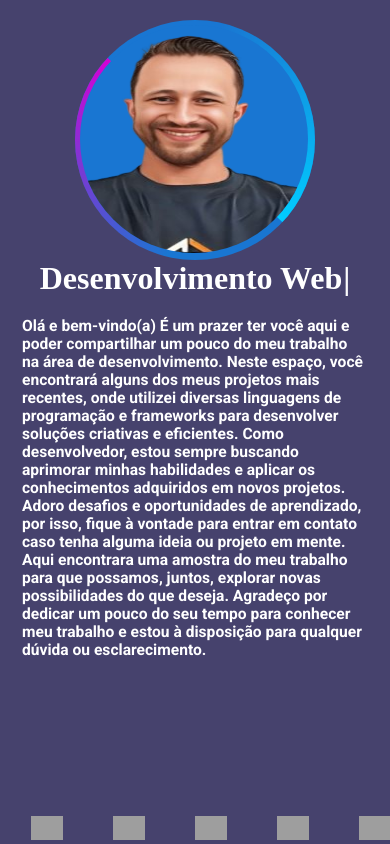
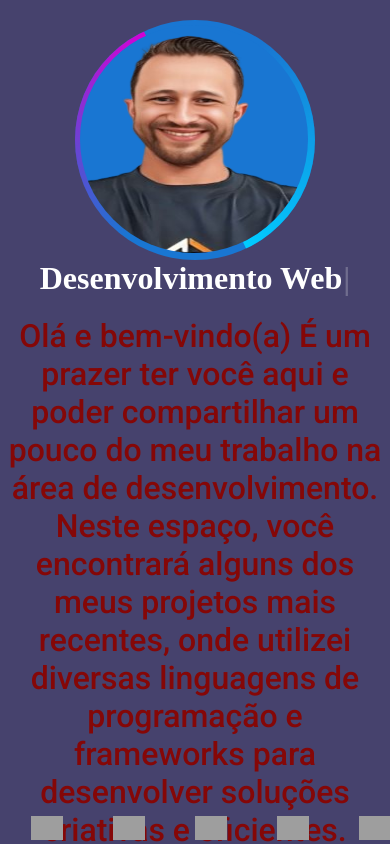
Before and after one commit to WINDSONAMORIM/portifolio, a React (Create React App) app: page / in a window 390 px wide. Shown: the top 844 px of the page. Built offline with nearby package versions, Linux system fonts and the light colour scheme; grey boxes are pictures that could not be loaded.

Commit message:
feat: Ajusta css para responsividade

```diff
--- /dev/null
+++ b/src/components/about/index.tsx
@@ -0,0 +1,25 @@
+import React from 'react'
+import './style.css';
+
+export const About = () => {
+    return(
+        <>
+          <p>
+              Olá e bem-vindo(a) É um prazer ter você aqui e poder compartilhar um
+              pouco do meu trabalho na área de desenvolvimento. Neste espaço,
+              você encontrará alguns dos meus projetos mais recentes, onde
+              utilizei diversas linguagens de programação e frameworks para
+              desenvolver soluções criativas e eficientes. Como desenvolvedor,
+              estou sempre buscando aprimorar minhas habilidades e aplicar os
+              conhecimentos adquiridos em novos projetos. Adoro desafios e
+              oportunidades de aprendizado, por isso, fique à vontade para
+              entrar em contato caso tenha alguma ideia ou projeto em mente.
+              Aqui encontrara uma amostra do meu trabalho para que possamos,
+              juntos, explorar novas possibilidades do que deseja. Agradeço por
+              dedicar um pouco do seu tempo para conhecer meu trabalho e estou à
+              disposição para qualquer dúvida ou esclarecimento.
+          </p>
+
+        </>
+    )
+}
--- /dev/null
+++ b/src/components/about/style.css
@@ -0,0 +1,7 @@
+p{
+    font-family:'Roboto';
+    color: #850707;
+    margin: 20px 2px;
+    font-size: 2rem;
+    text-align: center;
+}
--- a/src/components/avatar/index.tsx
+++ b/src/components/avatar/index.tsx
@@ -4,10 +4,10 @@ import './style.css';
 export const Avatar = () => {
   const perfilImage  = require('../../assests/images/perfil.png');
     return(
-        <>
+        <div className='content'>
         <div className="avatar">
           <img src={perfilImage}/>
         </div>
-        </>
+        </div>
     )
 }
--- a/src/components/avatar/style.css
+++ b/src/components/avatar/style.css
@@ -1,6 +1,11 @@
+.content{
+  width: 100vw;
+  display: flex;
+  padding: 20px 0 0 0;
+  justify-content: center;
+}
+
 .avatar {
-  display: flex;
-  justify-content: center;
   position: relative;
   width: 15rem;
   height: 15rem;
--- /dev/null
+++ b/src/components/header/index.tsx
@@ -0,0 +1,9 @@
+import React from "react"
+import './style.css'
+export const Header = ({children}:{children: React.ReactNode }) => {
+    return(
+        <div className="header">
+            {children}
+        </div>
+    )
+}
--- /dev/null
+++ b/src/components/header/style.css
@@ -0,0 +1,5 @@
+.header{
+    display: flex;
+    flex-direction: column;
+    align-items: center;
+}
--- a/src/components/section/index.tsx
+++ b/src/components/titleAnimado/index.tsx
@@ -5,7 +5,7 @@ interface SectionProps{
     texto: string
 }
 
-export const Section = (props :SectionProps) => {
+export const TitleAnimado = (props :SectionProps) => {
 
     const [text, setText] = useState('');
 
--- a/src/components/wrapper/index.tsx
+++ b/src/components/wrapper/index.tsx
@@ -1,10 +1,36 @@
-import React from 'react'
-import './style.css'
 
-export const Wrapper = ({children}:{children: React.ReactNode }) => {
-    return(
-        <div className="container">
-            {children}
-        </div>
-    )
-}
+import React, { useState, useEffect } from 'react';
+import './style.css';
+
+export const Wrapper = ({ children }: { children: React.ReactNode }) => {
+  const [isMobile, setIsMobile] = useState(window.innerWidth >= 425);
+
+  useEffect(() => {
+    const handleResize = () => {
+      setIsMobile(window.innerWidth >= 425);
+    };
+
+    window.addEventListener('resize', handleResize);
+
+    return () => {
+      window.removeEventListener('resize', handleResize);
+    };
+  }, []);
+
+  return (
+    <div className={`container ${isMobile ? 'mobile' : 'desktop'}`}>
+      {children}
+    </div>
+  );
+};
+
+// import React from 'react'
+// import './style.css'
+
+// export const Wrapper = ({children}:{children: React.ReactNode }) => {
+//     return(
+//         <div className="container">
+//             {children}
+//         </div>
+//     )
+// }
--- a/src/components/wrapper/style.css
+++ b/src/components/wrapper/style.css
@@ -2,8 +2,16 @@
     width: 100vw;
     height: 100vh;
     background-color: rgba(6, 1, 59, 0.74);
-    padding: 20px;
     display: flex;
     flex-direction: column;
-    align-items: center;
 }
+
+.container.mobile{
+    flex-direction: row;
+}
+
+/* @media (max-width: 767px) {
+    .container{
+        flex-direction: row;
+    }
+} */
--- a/src/pages/home/index.tsx
+++ b/src/pages/home/index.tsx
@@ -1,31 +1,20 @@
 import React from 'react';
 import { Avatar } from "../../components/avatar";
 import { Wrapper } from "../../components/wrapper";
-import { Section } from '../../components/section';
+import { TitleAnimado } from '../../components/titleAnimado';
 import { SocialMedia } from '../../components/socialMedia';
+import { Header } from '../../components/header';
+import { About } from '../../components/about';
 
 export const Home =  () => {
     return(
         <>
         <Wrapper>
-            <Avatar />
-            <Section texto='Desenvolvimento Web'  />
-            <p style={{fontFamily:'Roboto', color:'#FFFFFF', margin: '20px 2px', fontSize: '4vw', display: 'flex', alignItems: 'center', justifyContent: 'center'}}>
-            <strong>
-              Olá e bem-vindo(a) É um prazer ter você aqui e poder compartilhar um
-              pouco do meu trabalho na área de desenvolvimento. Neste espaço,
-              você encontrará alguns dos meus projetos mais recentes, onde
-              utilizei diversas linguagens de programação e frameworks para
-              desenvolver soluções criativas e eficientes. Como desenvolvedor,
-              estou sempre buscando aprimorar minhas habilidades e aplicar os
-              conhecimentos adquiridos em novos projetos. Adoro desafios e
-              oportunidades de aprendizado, por isso, fique à vontade para
-              entrar em contato caso tenha alguma ideia ou projeto em mente.
-              Aqui encontrara uma amostra do meu trabalho para que possamos,
-              juntos, explorar novas possibilidades do que deseja. Agradeço por
-              dedicar um pouco do seu tempo para conhecer meu trabalho e estou à
-              disposição para qualquer dúvida ou esclarecimento.</strong>
-          </p>
+            <Header>
+                <Avatar />
+                <TitleAnimado texto='Desenvolvimento Web' />
+            </Header>
+            <About />
             <SocialMedia />
         </Wrapper>
         </>
```
Also changed, not shown: src/components/titleAnimado/style.css (renamed from src/components/section/style.css).
